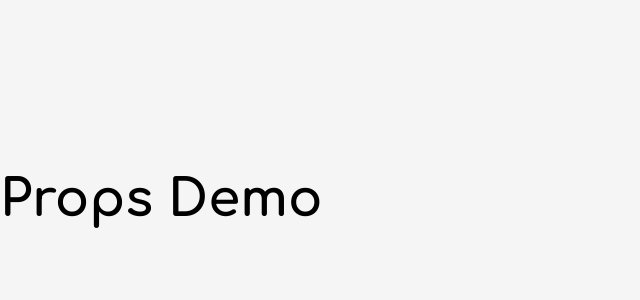
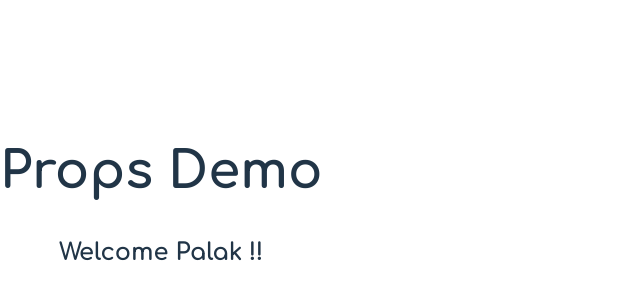
Before and after one commit to palakjagpal/day1_react, a React (Vite) app: page / in a window 1280 px wide. Shown: the part 200-500 px from the top of the page, without its empty margins (0-640 px from the left). Built offline with nearby package versions, Linux system fonts and the light colour scheme.

Commit message:
Update App component to render Prop with name prop and modify Prop component structure

```diff
--- a/src/App.jsx
+++ b/src/App.jsx
@@ -83,11 +83,7 @@ function App(){
   */
 
 function App(){
-  return(
-    <>
-    <Prop/>
+  return <Prop name ="Palak" />
+}
 
-    </>
-  )
-}
 export default App;
--- a/src/Prop.jsx
+++ b/src/Prop.jsx
@@ -1,7 +1,9 @@
-function Prop(){
+function Prop(props){
     return(
-        <h1>Props Demo</h1>
-
+        <div>
+            <h1>Props Demo</h1>
+            <h2>Welcome {props.name} !!</h2>
+        </div>
     )
 }
 
--- a/src/index.css
+++ b/src/index.css
@@ -32,8 +32,6 @@ body {
   min-width: 320px;
   min-height: 100vh;
   text-align: center;
-  background-color: whitesmoke;
-  color: black;
 }
 
 h1 {
```
